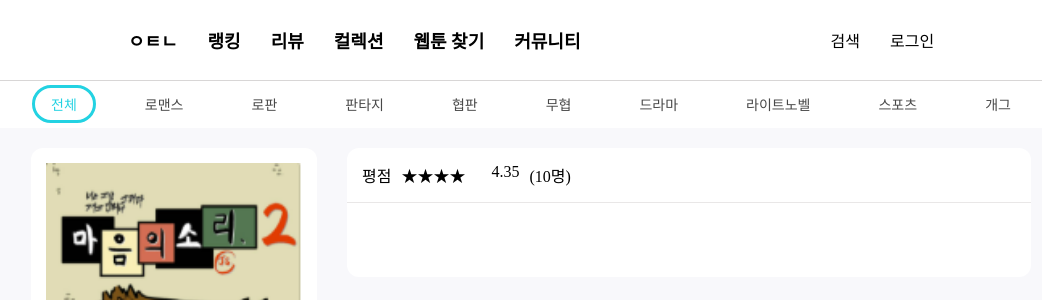
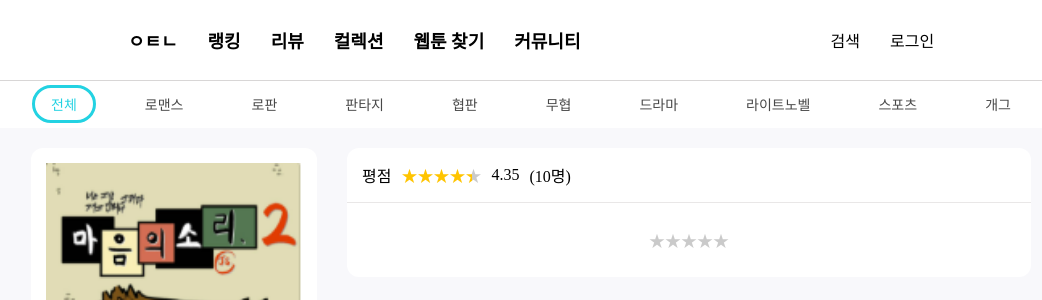
Before and after one commit to zermzerm/wtn, a Next.js app: page /search/1 in a window 1280 px wide. Shown: the top 300 px of the page, without its empty margins (109-1151 px from the left). Built offline with nearby package versions, Linux system fonts and the light colour scheme.

Commit message:
별점 소수점도 표현

```diff
--- a/src/app/search/[id]/page.tsx
+++ b/src/app/search/[id]/page.tsx
@@ -136,6 +136,7 @@ const ReviewSection = styled.section`
 const Review = styled.div`
   padding: 15px;
   display: flex;
+  align-items: center;
   gap: 10px;
 `;
 
--- a/src/components/Home/PlatformCategory.tsx
+++ b/src/components/Home/PlatformCategory.tsx
@@ -156,6 +156,7 @@ const Genre = styled.div`
 
 const Review = styled.div`
   display: flex;
+  align-items: center;
   font-size: 12px;
   color: #484848;
 `;
--- a/src/components/Home/RankingCategory.tsx
+++ b/src/components/Home/RankingCategory.tsx
@@ -142,6 +142,7 @@ const Genre = styled.div`
 
 const Review = styled.div`
   display: flex;
+  align-items: center;
   font-size: 12px;
   color: #484848;
 `;
--- a/src/components/common/Card.tsx
+++ b/src/components/common/Card.tsx
@@ -72,6 +72,7 @@ const Genre = styled.div`
 
 const Review = styled.div`
   display: flex;
+  align-items: center;
   font-size: 12px;
   color: #484848;
 `;
--- a/src/components/common/StarRating.tsx
+++ b/src/components/common/StarRating.tsx
@@ -12,12 +12,10 @@ export default function StarRating({star}: StarProps) {
     <div>
       {[...Array(5)].map((el, idx) => {
         const currentValue = idx + 1;
+        const fill =
+          rating >= currentValue ? 100 : rating + 1 > currentValue ? (rating - idx) * 100 : 0;
         return (
-          <Star
-            key={idx}
-            onClick={() => setRating(currentValue)}
-            $color={star >= currentValue ? true : false}
-          >
+          <Star key={idx} onClick={() => setRating(currentValue)} $fill={fill}>
             ★
           </Star>
         );
@@ -26,7 +24,10 @@ export default function StarRating({star}: StarProps) {
   );
 }
 
-const Star = styled.span<{$color: boolean}>`
+const Star = styled.span<{$fill: number}>`
   cursor: pointer;
-  color: ${({$color}) => ($color ? "#000000" : "#ffffff")};
+  font-size: 16px;
+  background: ${({$fill}) => `linear-gradient(90deg, #ffc400 ${$fill}%, #cacaca ${$fill}%)`};
+  -webkit-background-clip: text;
+  -webkit-text-fill-color: transparent;
 `;
```
